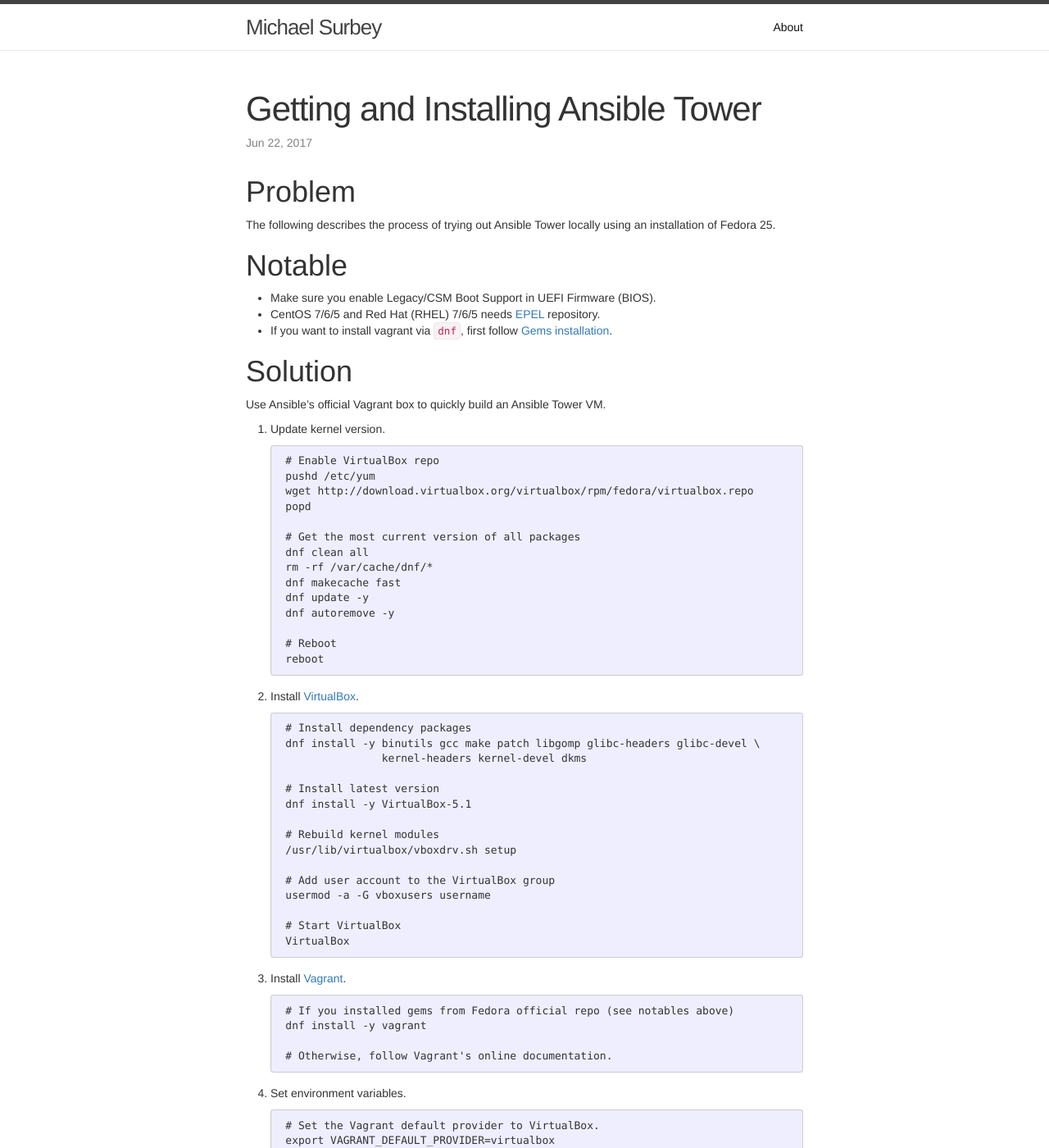
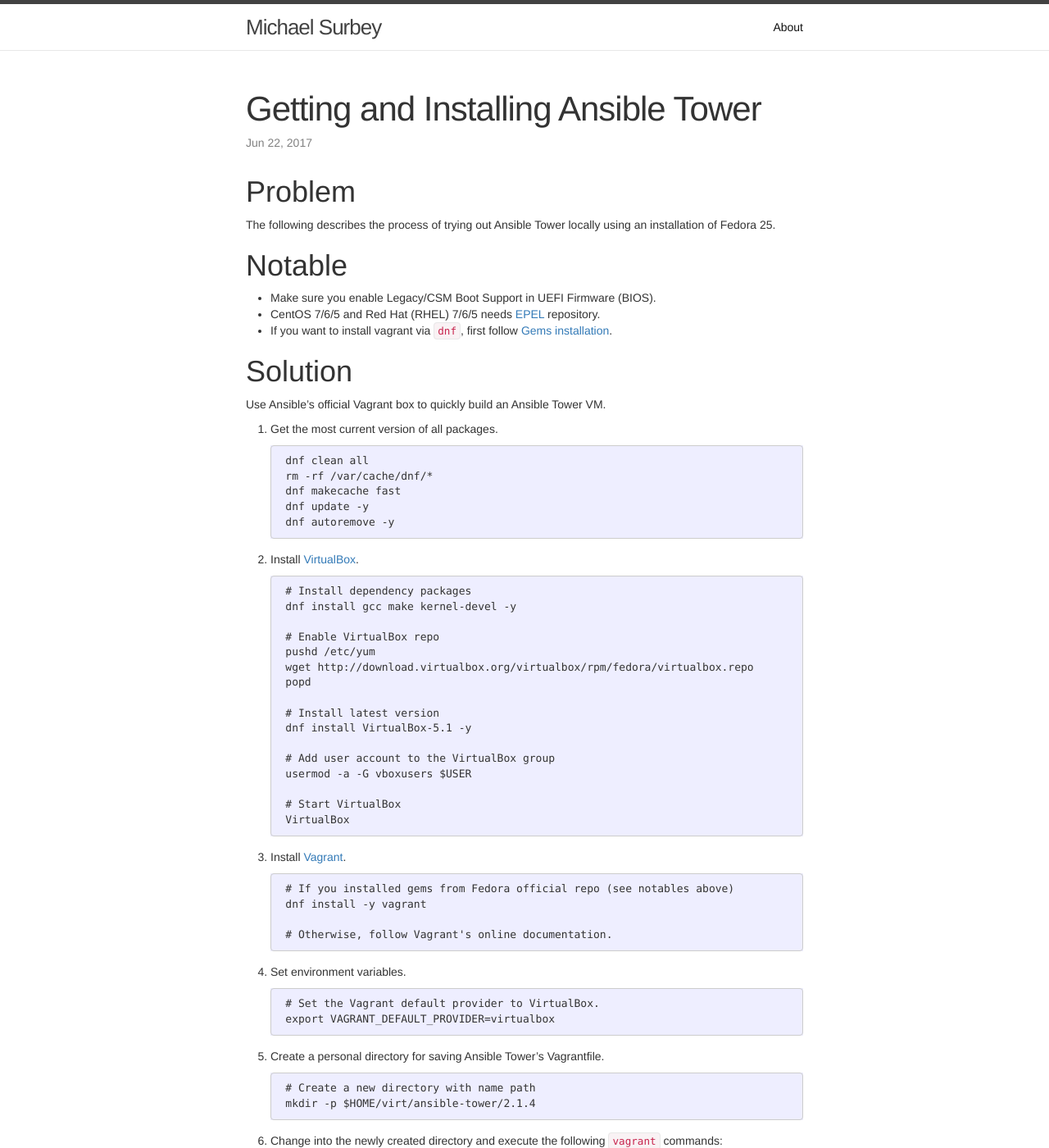
Before and after one commit to ecwpz91/ecwpz91.github.io, a Jekyll site: the page built from _posts/2017-06-22-Getting and Installing Ansible Tower.md, in a window 1280 px wide and 1400 px high. Shown: the whole window at 82% size. Built offline with Jekyll 4.4.1, drawn with Linux system fonts in a browser that asks for light colours; nearby versions of some CDN libraries.

Commit message:
Updated instructions for VirtualBox

```diff
--- a/_posts/2017-06-22-Getting and Installing Ansible Tower.md
+++ b/_posts/2017-06-22-Getting and Installing Ansible Tower.md
@@ -18,37 +18,29 @@
 
 Use Ansible's official Vagrant box to quickly build an Ansible Tower VM.
 
-1. Update kernel version.
+1. Get the most current version of all packages.
+
+        dnf clean all
+        rm -rf /var/cache/dnf/*
+        dnf makecache fast
+        dnf update -y
+        dnf autoremove -y
+
+2. Install [VirtualBox][3].
+
+        # Install dependency packages
+        dnf install gcc make kernel-devel -y
 
         # Enable VirtualBox repo
         pushd /etc/yum
         wget http://download.virtualbox.org/virtualbox/rpm/fedora/virtualbox.repo
         popd
 
-        # Get the most current version of all packages
-        dnf clean all
-        rm -rf /var/cache/dnf/*
-        dnf makecache fast
-        dnf update -y
-        dnf autoremove -y
-
-        # Reboot
-        reboot
-
-2. Install [VirtualBox][3].
-
-        # Install dependency packages
-        dnf install -y binutils gcc make patch libgomp glibc-headers glibc-devel \
-                       kernel-headers kernel-devel dkms
-
         # Install latest version
-        dnf install -y VirtualBox-5.1
-
-        # Rebuild kernel modules
-        /usr/lib/virtualbox/vboxdrv.sh setup
+        dnf install VirtualBox-5.1 -y
 
         # Add user account to the VirtualBox group
-        usermod -a -G vboxusers username
+        usermod -a -G vboxusers $USER
 
         # Start VirtualBox
         VirtualBox
```
